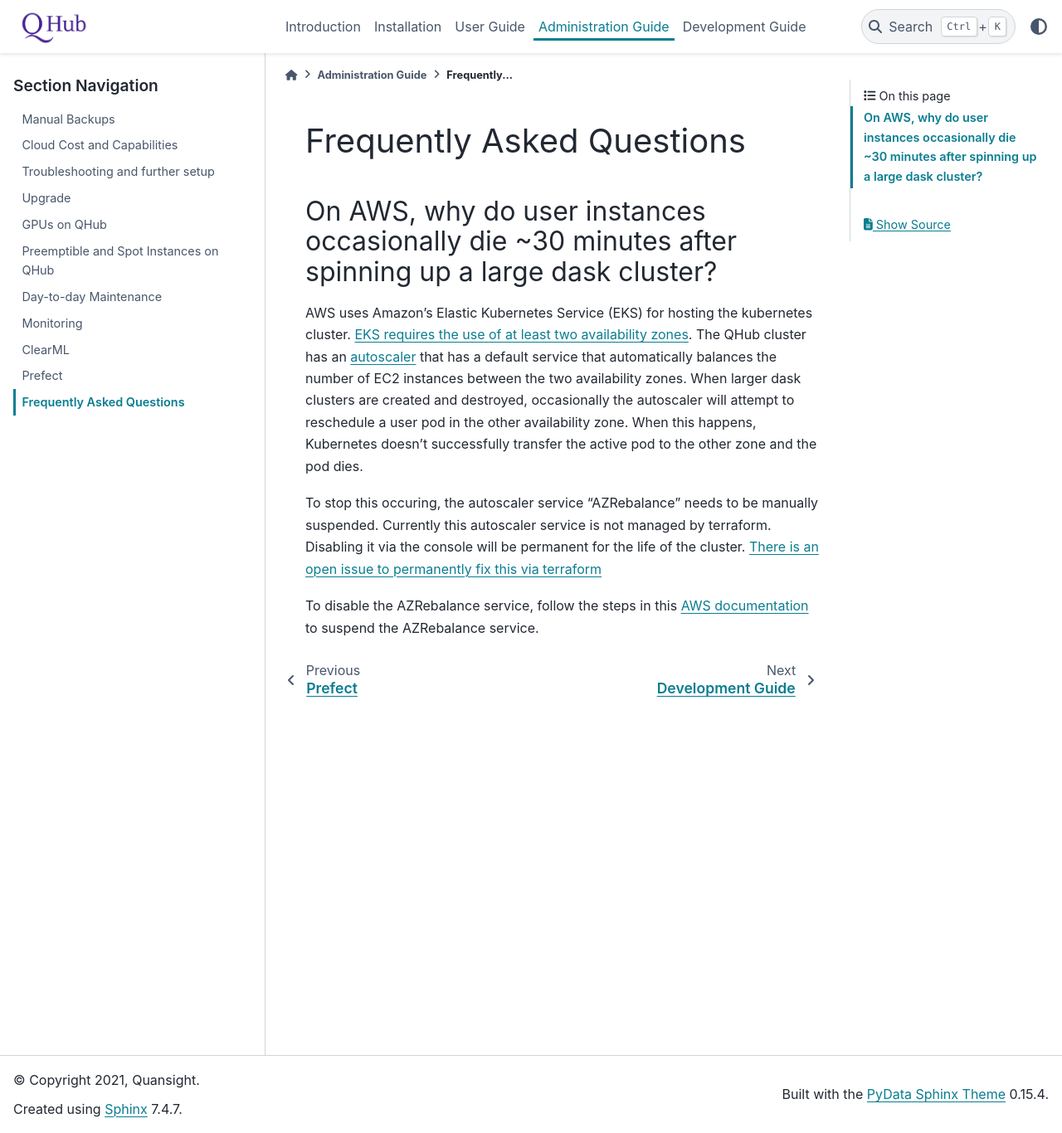
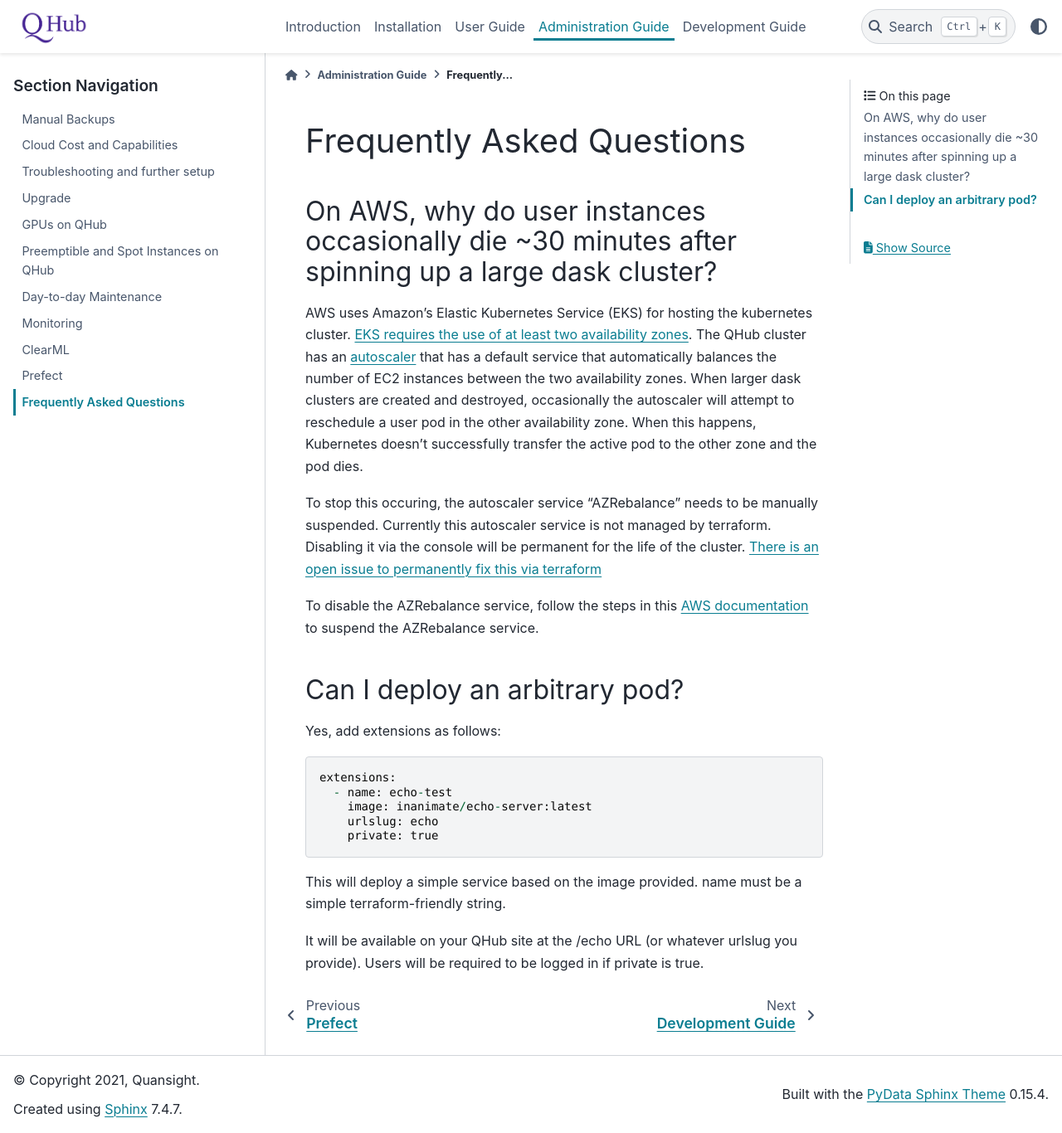
Before and after one commit to nebari-dev/nebari, a Sphinx documentation site: the page built from docs/source/admin_guide/faq.md, in a window 1280 px wide and 1366 px high. Shown: the whole window at 83% size. Built offline with Sphinx 7.4.7 and the PyData theme 0.15.4, drawn with Linux system fonts in a browser that asks for light colours.

Commit message:
Arbitrary Extension pods in QHub

````diff
--- a/docs/source/admin_guide/faq.md
+++ b/docs/source/admin_guide/faq.md
@@ -23,3 +23,19 @@
 To disable the AZRebalance service, follow the steps in this [AWS
 documentation](https://docs.aws.amazon.com/autoscaling/ec2/userguide/as-suspend-resume-processes.html)
 to suspend the AZRebalance service.
+
+## Can I deploy an arbitrary pod?
+
+Yes, add extensions as follows:
+
+```
+extensions:
+  - name: echo-test
+    image: inanimate/echo-server:latest
+    urlslug: echo
+    private: true
+```
+
+This will deploy a simple service based on the image provided. name must be a simple terraform-friendly string.
+
+It will be available on your QHub site at the /echo URL (or whatever urlslug you provide). Users will be required to be logged in if private is true.
````
Also changed, not shown: 7 other files.
